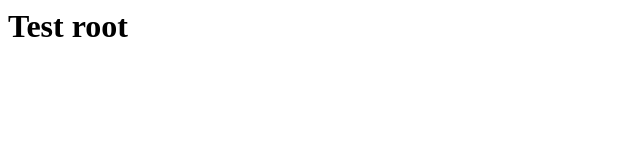
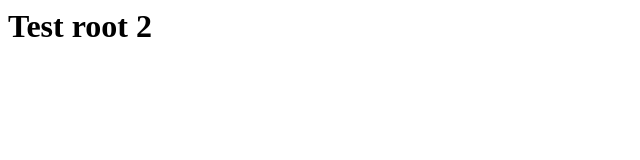
Before and after one commit to cdore00/aab, a plain HTML site: page index.html in a window 1280 px wide. Shown: the full height of the page, 0-640 px from the left. Drawn offline with Linux system fonts and the light colour scheme.

Commit message:
Update index.html

```diff
--- a/index.html
+++ b/index.html
@@ -1 +1 @@
-<h1>Test root</h1>
+<h1>Test root 2</h1>
```
